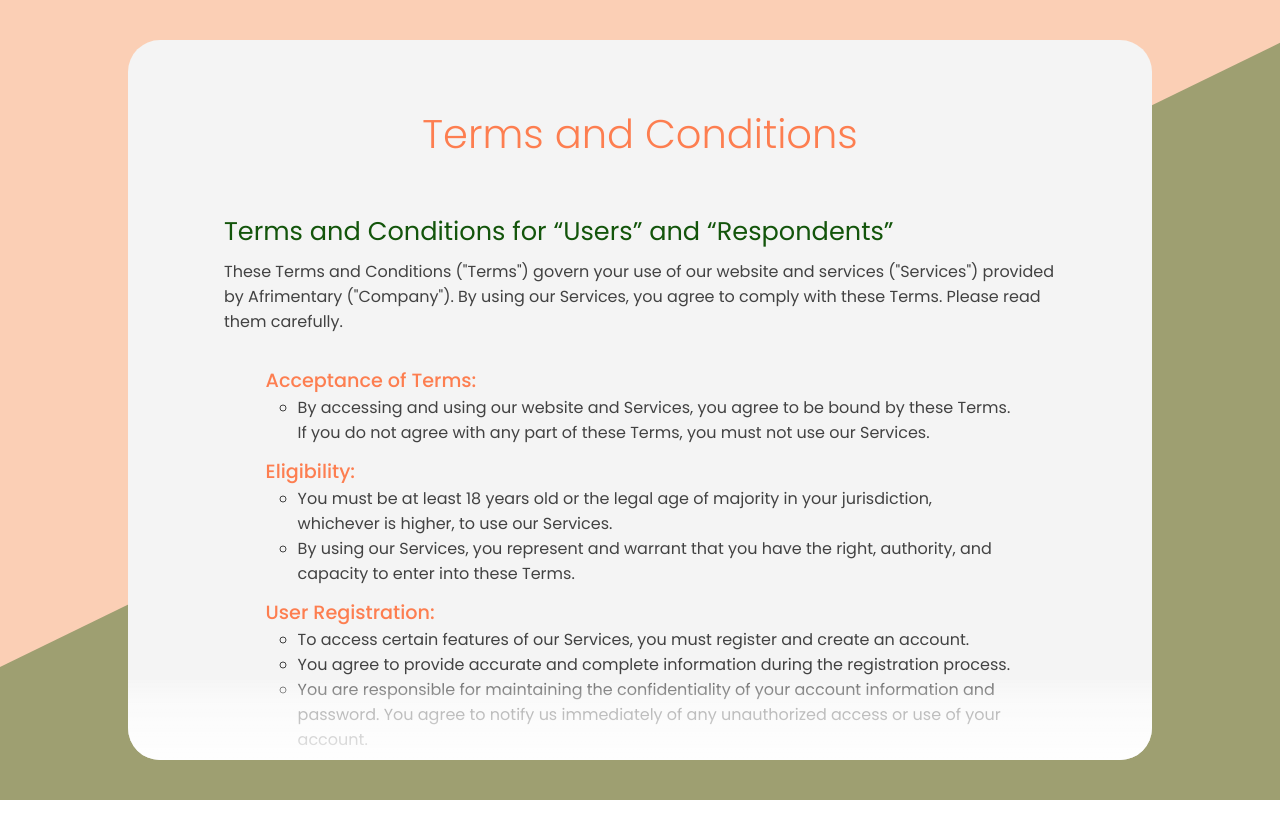
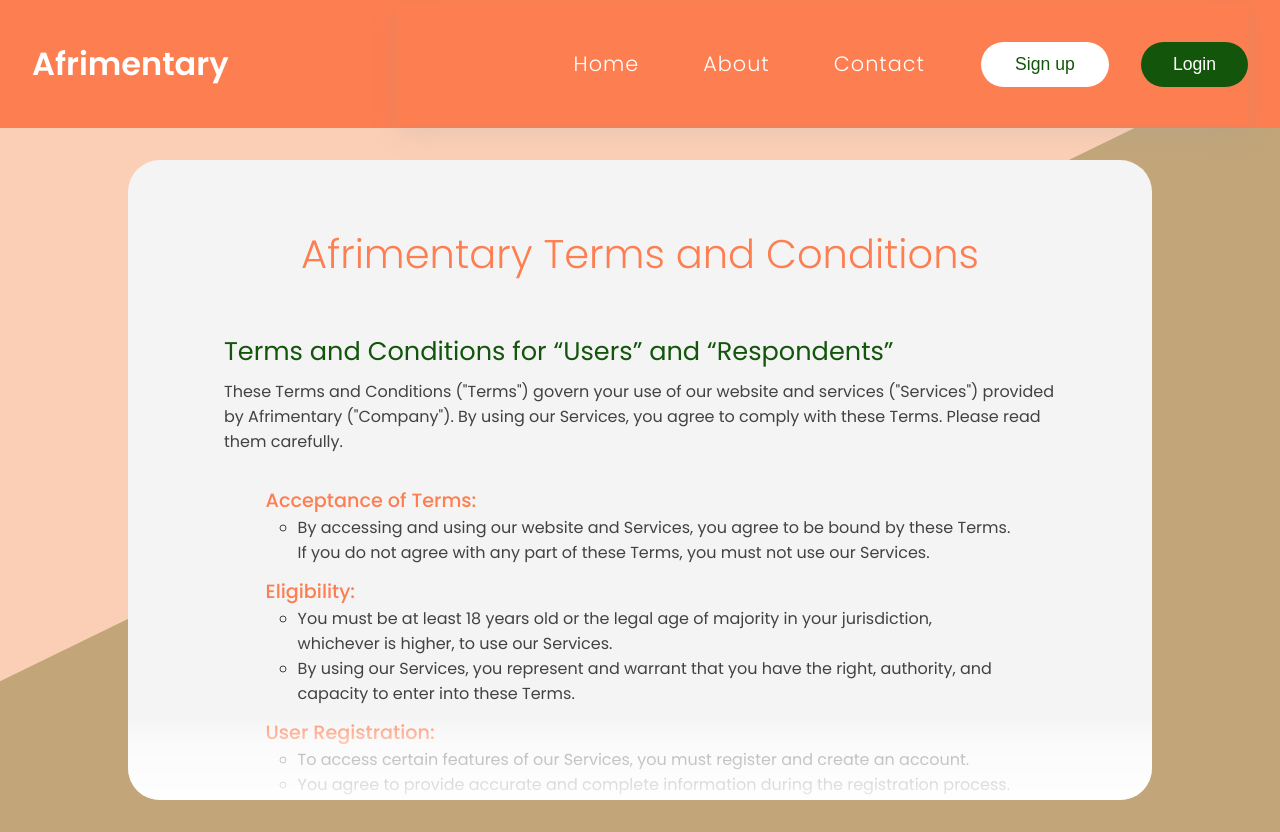
Before and after one commit to YasPAC/Afrimentary-UI, a React (Vite) app: page /terms in a window 1280 px wide. Before the commit the page ends 800 px from the top, so only its background shows below. Built offline with nearby package versions, Linux system fonts and the light colour scheme; no server answers.

Commit message:
Add header to terms page

```diff
--- a/src/Pages/SharedPages/About/About.jsx
+++ b/src/Pages/SharedPages/About/About.jsx
@@ -9,7 +9,7 @@ const About = () => {
         <main className="afrimentary__about">
             <Header />
             <div className="about__image">
-                <img src={aboutBg} alt="afrimentary-about"/>
+                <img src={aboutBg} alt="afrimentary-about" loading="lazy"/>
                 <div className="image_dot one"></div>
                 <div className="image_dot two"></div>
                 <div className="image_dot three"></div>
--- a/src/Pages/SharedPages/Home/Home.jsx
+++ b/src/Pages/SharedPages/Home/Home.jsx
@@ -10,7 +10,7 @@ function Home() {
         <main className="afrimentary__home">
             <Header />
             <div className="afrimentary__hero">
-                <img className="hero__bg" src={heroBg} alt="afrimentary-hero-bg"/>
+                <img className="hero__bg" src={heroBg} alt="afrimentary-hero-bg" loading="lazy" />
                 <div className="hero__bg-cover"></div>
                 <h2 className="hero__heading">
                     <span className="heading heading-primary">Harnessing </span>
--- a/src/Pages/SharedPages/Terms/Terms.jsx
+++ b/src/Pages/SharedPages/Terms/Terms.jsx
@@ -1,13 +1,15 @@
 import "./terms.css";
 import AssociatesTerms from "./AssociatesTerms";
 import RespondentsTerms from "./RespondentsTerms";
+import { Header} from "../../../Components";
 
 const Terms = () => {
     return (
-        <main className="afrimentary__terms">
+        <div className="afrimentary__terms">
+        <Header />
         <div className="terms_wrapper">
             <section className="terms__groups">
-                <h3>Terms and Conditions</h3>
+                <h3>Afrimentary Terms and Conditions</h3>
                 <div className="respondent_terms group">
                     <div className="group__title">
                         <h4>Terms and Conditions for “Users” and “Respondents”</h4>
@@ -36,7 +38,7 @@ const Terms = () => {
                 </div>
             </section>
             </div>
-        </main>
+        </div>
     )
 }
 
--- a/src/Pages/SharedPages/Terms/terms.css
+++ b/src/Pages/SharedPages/Terms/terms.css
@@ -1,9 +1,9 @@
 .afrimentary__terms {
     position: relative;
     width: 100%;
-    height: 100vh;
+    height: auto;
     display: flex;
-    justify-content: center;
+    flex-direction: column;
     align-items: center;
     overflow: hidden;
     gap: 32px;
@@ -18,16 +18,17 @@
     left: -50%;
     bottom: -50%;
     transform: rotate(-26deg);
+    z-index: -1;
 }
 .terms_wrapper {
     position: relative;
     padding: 32px 64px 0;
     width: 80%;
-    height: 90%;
+    height: 80vh;
     background-color: #f4f4f4;
     overflow: hidden;
     border-radius: 32px;
-    z-index: 2;
+    margin: 0 0 32px;
 }
 .terms_wrapper::after {
     content: "";
```
